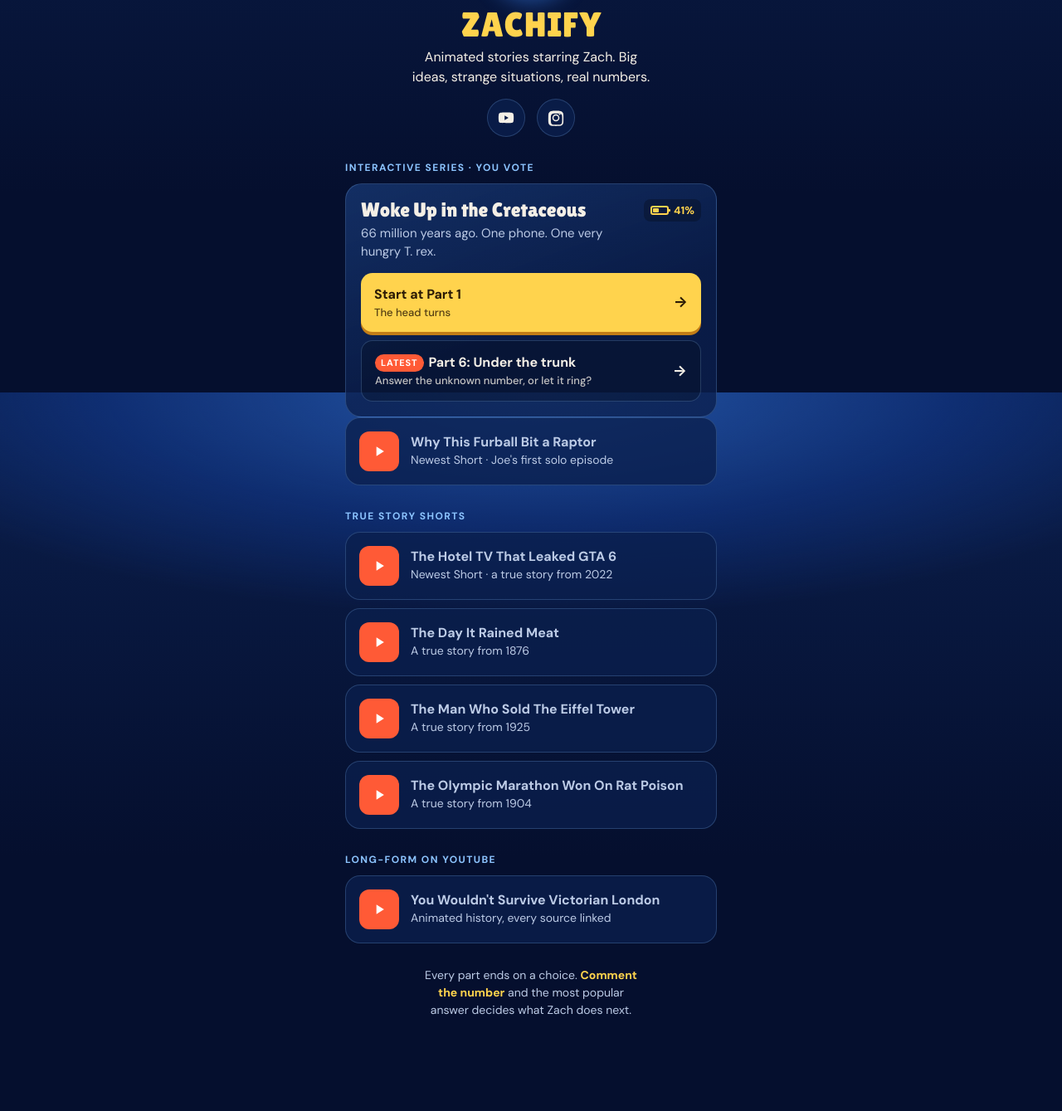
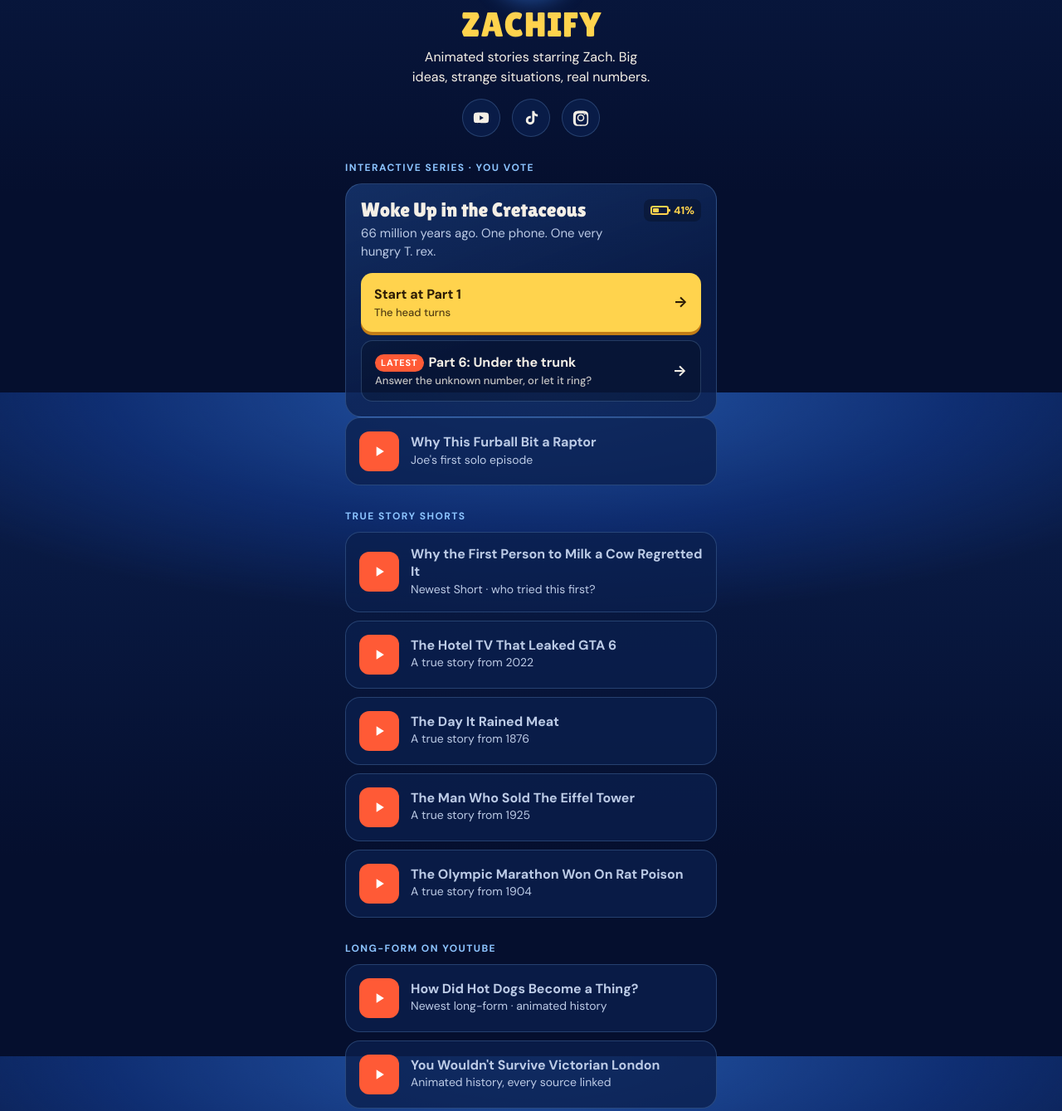
Before and after one commit to ZachifyTV/zachifytv.github.io, a plain HTML site: page index.html in a window 1280 px wide. Shown: the part 327-1666 px from the top of the page at 83% size. Before the commit the page ends 1595 px from the top, so only its background shows below. Drawn offline with Linux system fonts and the light colour scheme.

Commit message:
Add TikTok back, fix Instagram handle (zachifytv), link the milk Short and hot dogs long-form
Co-Authored-By: Claude Opus 5.5 <noreply@anthropic.com>

```diff
--- a/index.html
+++ b/index.html
@@ -184,7 +184,10 @@ a:focus-visible { outline: 3px solid var(--yellow); outline-offset: 3px; }
       <a class="icon" href="https://www.youtube.com/channel/UCvvUW-Lp43zlGJedqKMLjyA?sub_confirmation=1" aria-label="YouTube">
         <svg viewBox="0 0 24 24" aria-hidden="true"><path fill="currentColor" d="M21.6 7.2a2.5 2.5 0 0 0-1.8-1.8C18.2 5 12 5 12 5s-6.2 0-7.8.4A2.5 2.5 0 0 0 2.4 7.2 26 26 0 0 0 2 12a26 26 0 0 0 .4 4.8 2.5 2.5 0 0 0 1.8 1.8C5.8 19 12 19 12 19s6.2 0 7.8-.4a2.5 2.5 0 0 0 1.8-1.8A26 26 0 0 0 22 12a26 26 0 0 0-.4-4.8zM10 15V9l5.2 3z"/></svg>
       </a>
-      <a class="icon" href="https://www.instagram.com/zachsadventure_/" aria-label="Instagram">
+      <a class="icon" href="https://www.tiktok.com/@zachifytv" aria-label="TikTok">
+        <svg viewBox="0 0 24 24" aria-hidden="true"><path fill="currentColor" d="M16.6 3h-3.1v12.2a2.6 2.6 0 1 1-2.6-2.6c.3 0 .6 0 .9.1V9.6a5.7 5.7 0 1 0 4.8 5.6V9a7.3 7.3 0 0 0 4.3 1.4V7.3A4.3 4.3 0 0 1 16.6 3z"/></svg>
+      </a>
+      <a class="icon" href="https://www.instagram.com/zachifytv/" aria-label="Instagram">
         <svg viewBox="0 0 24 24" aria-hidden="true"><path fill="currentColor" d="M12 7.3A4.7 4.7 0 1 0 16.7 12 4.7 4.7 0 0 0 12 7.3zm0 7.7a3 3 0 1 1 3-3 3 3 0 0 1-3 3zm6-7.9a1.1 1.1 0 1 1-1.1-1.1A1.1 1.1 0 0 1 18 7.1zM21.9 8.2a5.4 5.4 0 0 0-1.5-3.8 5.4 5.4 0 0 0-3.8-1.5C15.1 2.8 8.9 2.8 7.4 2.9a5.4 5.4 0 0 0-3.8 1.5 5.4 5.4 0 0 0-1.5 3.8c-.1 1.5-.1 7.7 0 9.2a5.4 5.4 0 0 0 1.5 3.8 5.4 5.4 0 0 0 3.8 1.5c1.5.1 7.7.1 9.2 0a5.4 5.4 0 0 0 3.8-1.5 5.4 5.4 0 0 0 1.5-3.8c.1-1.5.1-7.7 0-9.2zM19.8 19a3 3 0 0 1-1.7 1.7c-1.2.5-4 .4-5.3.4s-4.1.1-5.3-.4A3 3 0 0 1 5.8 19c-.5-1.2-.4-4-.4-5.3s-.1-4.1.4-5.3a3 3 0 0 1 1.7-1.7c1.2-.5 4-.4 5.3-.4s4.1-.1 5.3.4A3 3 0 0 1 19.8 8.4c.5 1.2.4 4 .4 5.3s.1 4.1-.4 5.3z"/></svg>
       </a>
     </nav>
@@ -211,15 +214,19 @@ a:focus-visible { outline: 3px solid var(--yellow); outline-offset: 3px; }
     </div>
     <a class="long" href="https://www.youtube.com/shorts/cT4VyV6-7PQ">
       <span class="play" aria-hidden="true"><svg viewBox="0 0 24 24" width="20" height="20"><path d="M8 5v14l11-7z" fill="currentColor"/></svg></span>
-      <span class="txt"><strong>Why This Furball Bit a Raptor</strong><span>Newest Short · Joe's first solo episode</span></span>
+      <span class="txt"><strong>Why This Furball Bit a Raptor</strong><span>Joe's first solo episode</span></span>
     </a>
   </section>
 
   <section aria-labelledby="shorts-title">
     <p class="label" id="shorts-title">True story Shorts</p>
+    <a class="long" href="https://www.youtube.com/shorts/VNXkRPsnLTE">
+      <span class="play" aria-hidden="true"><svg viewBox="0 0 24 24" width="20" height="20"><path d="M8 5v14l11-7z" fill="currentColor"/></svg></span>
+      <span class="txt"><strong>Why the First Person to Milk a Cow Regretted It</strong><span>Newest Short · who tried this first?</span></span>
+    </a>
     <a class="long" href="https://www.youtube.com/shorts/MbBROP71pbk">
       <span class="play" aria-hidden="true"><svg viewBox="0 0 24 24" width="20" height="20"><path d="M8 5v14l11-7z" fill="currentColor"/></svg></span>
-      <span class="txt"><strong>The Hotel TV That Leaked GTA 6</strong><span>Newest Short · a true story from 2022</span></span>
+      <span class="txt"><strong>The Hotel TV That Leaked GTA 6</strong><span>A true story from 2022</span></span>
     </a>
     <a class="long" href="https://www.youtube.com/shorts/dMMwGpcpfi4">
       <span class="play" aria-hidden="true"><svg viewBox="0 0 24 24" width="20" height="20"><path d="M8 5v14l11-7z" fill="currentColor"/></svg></span>
@@ -237,6 +244,10 @@ a:focus-visible { outline: 3px solid var(--yellow); outline-offset: 3px; }
 
   <section aria-labelledby="long-title">
     <p class="label" id="long-title">Long-form on YouTube</p>
+    <a class="long" href="https://www.youtube.com/watch?v=awFGuYRPstw">
+      <span class="play" aria-hidden="true"><svg viewBox="0 0 24 24" width="20" height="20"><path d="M8 5v14l11-7z" fill="currentColor"/></svg></span>
+      <span class="txt"><strong>How Did Hot Dogs Become a Thing?</strong><span>Newest long-form · animated history</span></span>
+    </a>
     <a class="long" href="https://www.youtube.com/watch?v=FC-JSxomct0">
       <span class="play" aria-hidden="true"><svg viewBox="0 0 24 24" width="20" height="20"><path d="M8 5v14l11-7z" fill="currentColor"/></svg></span>
       <span class="txt"><strong>You Wouldn't Survive Victorian London</strong><span>Animated history, every source linked</span></span>
```
